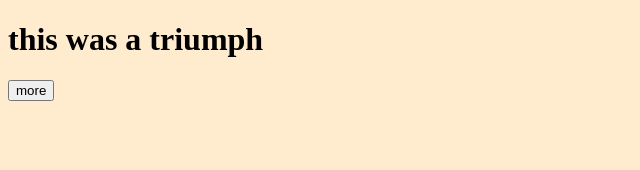
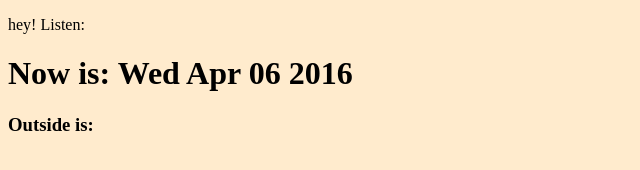
Before and after one commit to joh04667/heroku, a website: page index.html in a window 1280 px wide. Shown: the whole page, without its empty margins (0-640 px from the left). Drawn offline with Linux system fonts and the light colour scheme.

Commit message:
be better

```diff
--- a/index.html
+++ b/index.html
@@ -8,7 +8,9 @@
     <script src="app.js"></script>
   </head>
   <body>
-    <h1>this was a triumph</h1>
-    <button>more</button>
+    <p>hey! Listen:</p>
+    <h1>Now is:</h1>
+
+    <h3>Outside is:</h3>
   </body>
 </html>
--- a/public/app.js
+++ b/public/app.js
@@ -1,9 +1,8 @@
 $(function() {
+ var today = new Date();
 
- $('button').on('click', function() {
-   $('button').append("<h3>I'm making a note here: huge success");
-
- });
+ // pull out icky time stuff just get date
+ $('h1').text('Now is: ' + today.toString().match(/\w+ \w+ \d+ \d+/i));
 
 
 
```
